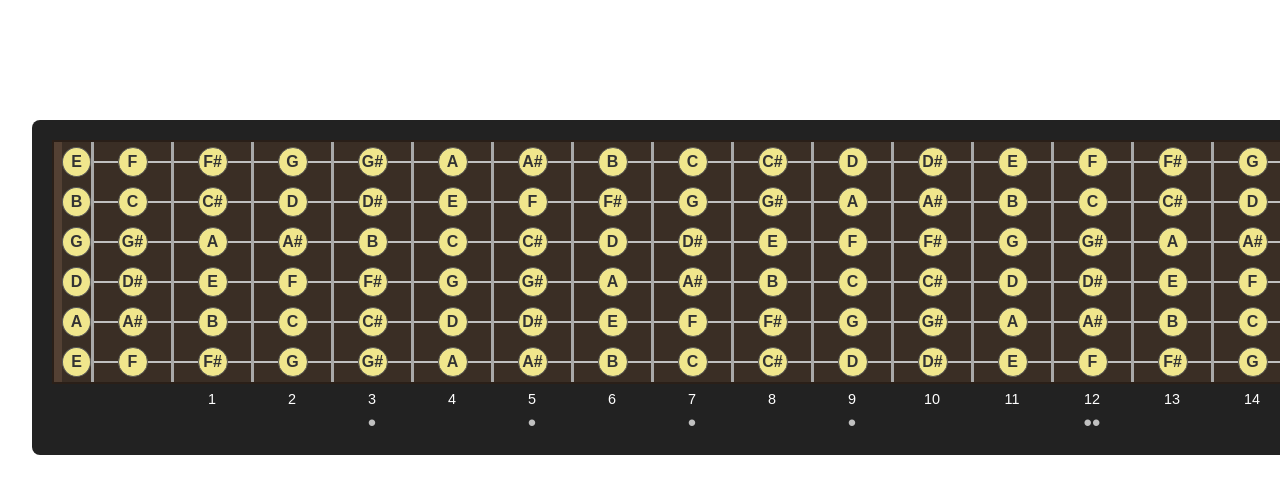
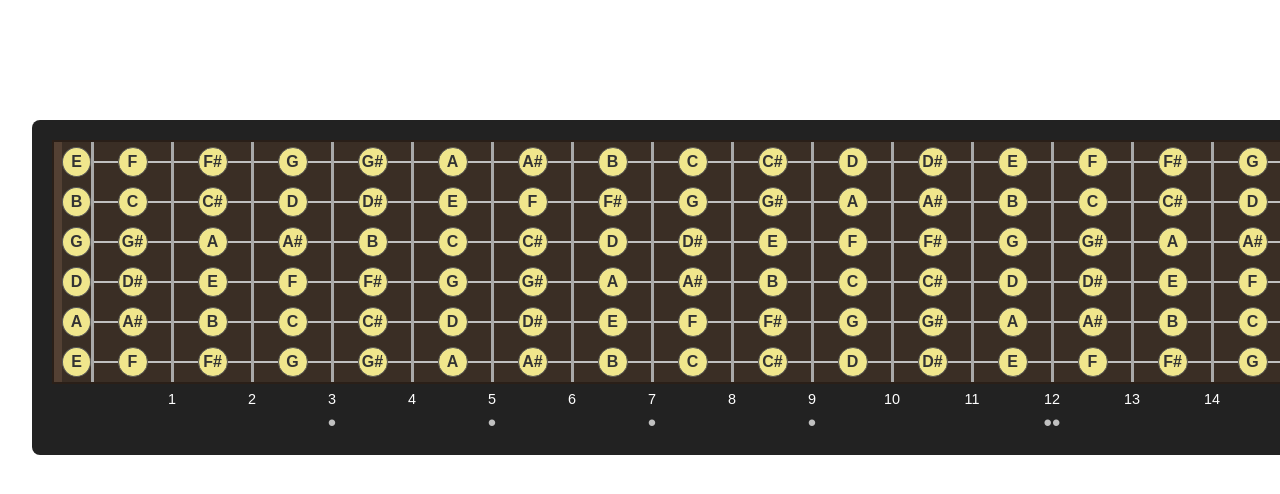
Before and after one commit to adamkow/fretboard, a Next.js app: page / in a window 1280 px wide. Shown: the top 494 px of the page. Built offline with nearby package versions, Linux system fonts and the light colour scheme.

Commit message:
fret numbers

```diff
--- a/src/components/Fretboard/Fretboard.module.css
+++ b/src/components/Fretboard/Fretboard.module.css
@@ -79,6 +79,7 @@
   color: #fff;
   font-size: 0.9rem;
   padding-top: 5px;
+  transform: translateX(-50%);
 }
 
 .fretMarkers {
@@ -88,9 +89,11 @@
 }
 
 .fretMarker {
+    display: flex;
+    justify-content: center;
     width: 80px;
-    text-align: center;
     color: #c0c0c0;
     font-size: 1.5rem;
     line-height: 1;
+    transform: translateX(-50%);
 }
```
